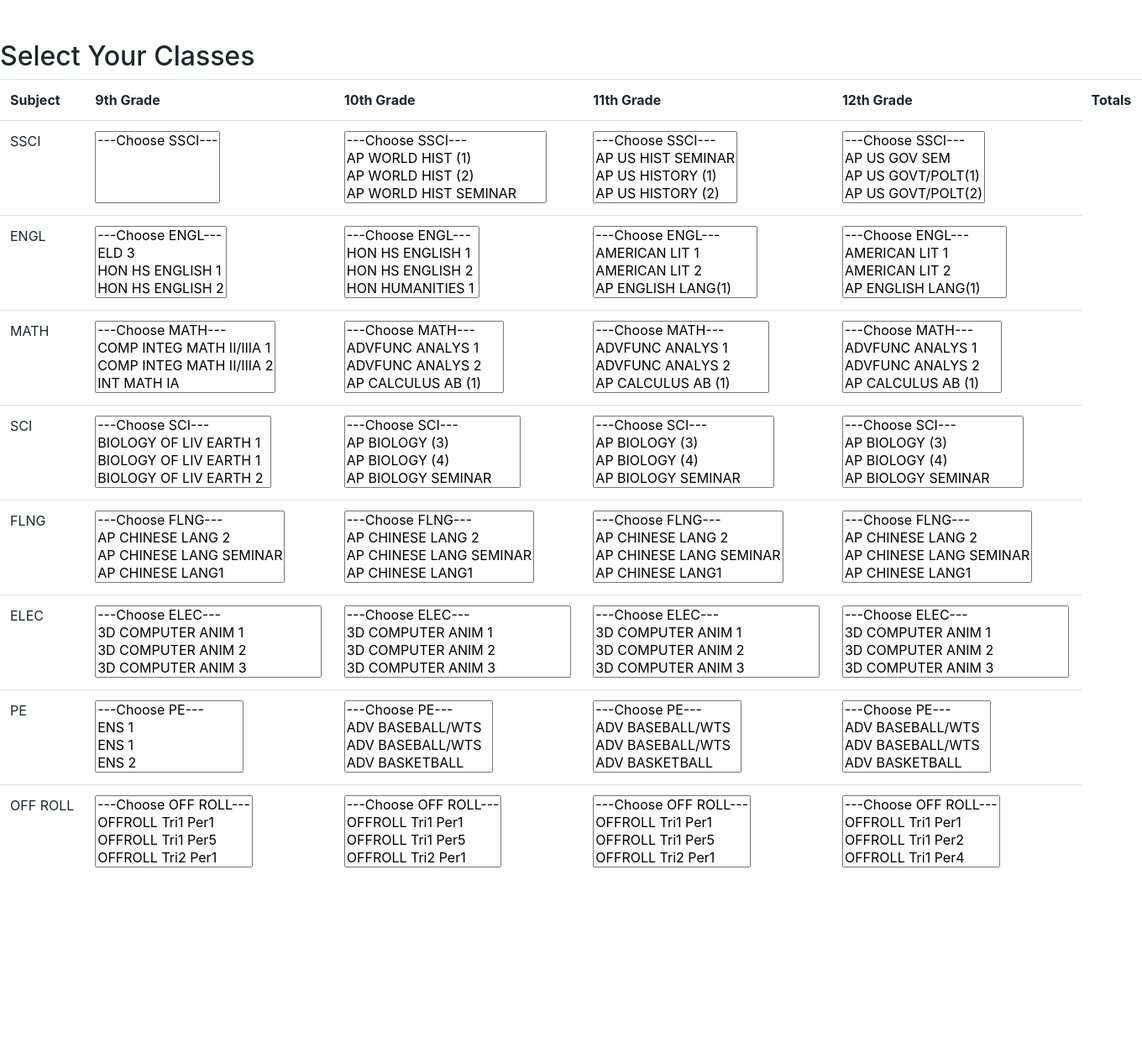
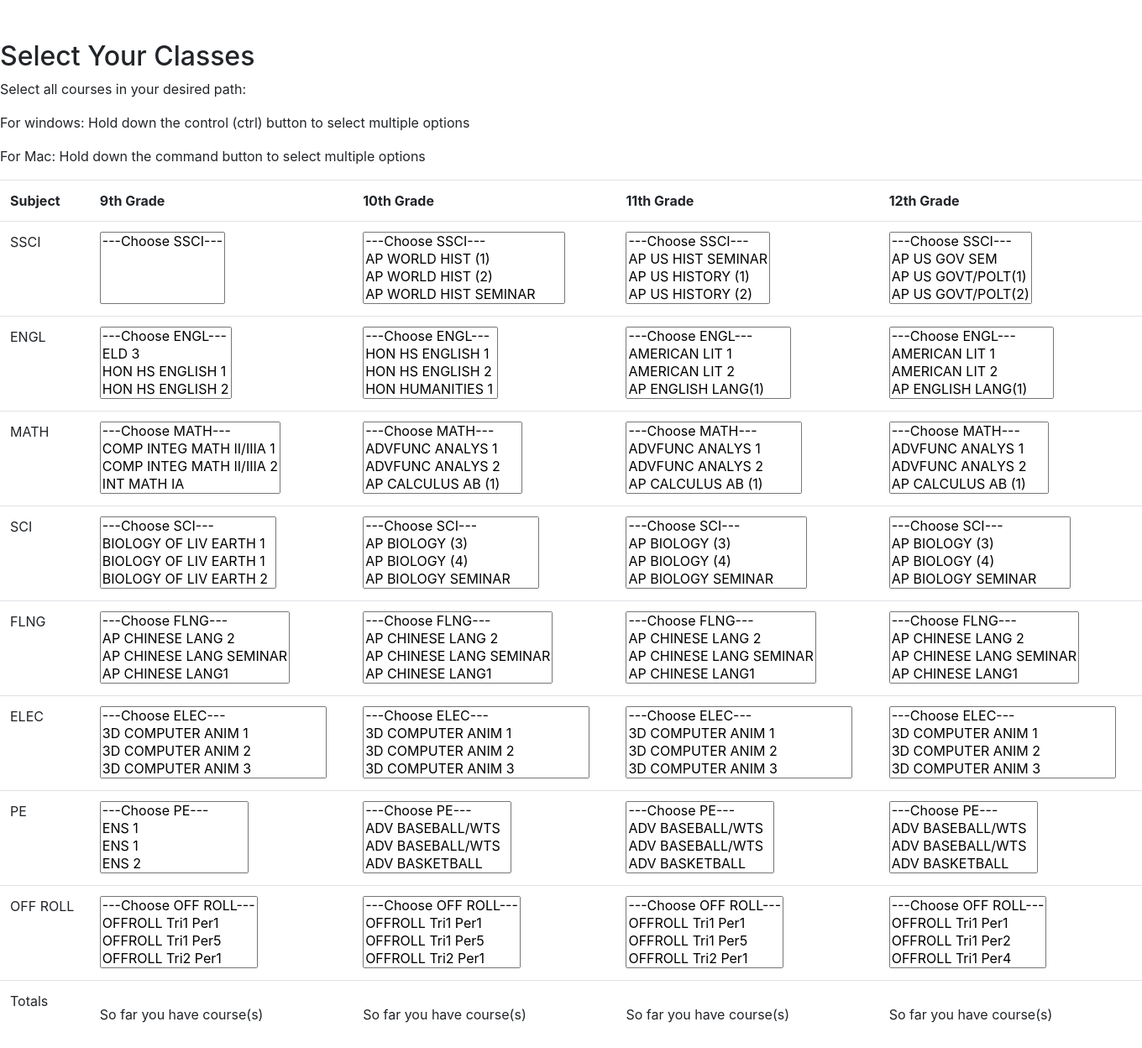
Before and after one commit to parkjessie/LAJ, a Flask app: page /crud/fouryearplanner in a window 1360 px wide. Shown: the part 121-1369 px from the top of the page at 84% size. Before the commit the page ends 1154 px from the top, so only its background shows below. Run offline with Flask 2, Linux system fonts and the light colour scheme; data comes from the database, SQL or seed files in the repository; some libraries are stand-ins or nearby versions.

Commit message:
made totals per year update

```diff
--- a/crudy/templates/cruddy/fouryearplanner.html
+++ b/crudy/templates/cruddy/fouryearplanner.html
@@ -19,6 +19,9 @@
         <div>
             <div>
                 <h2>Select Your Classes</h2>
+                <p>Select all courses in your desired path: </p>
+                <p>For windows: Hold down the control (ctrl) button to select multiple options</p>
+                <p>For Mac: Hold down the command button to select multiple options</p>
             </div>
         </div>
 
@@ -31,7 +34,7 @@
                         <th>10th Grade</th>
                         <th>11th Grade</th>
                         <th>12th Grade</th>
-                        <th>Totals</th>
+{#                        <th>Totals</th>#}
                     </tr>
 
 
@@ -44,17 +47,12 @@
                             </td>
                             {% for grade in subject_list %}
                                 {% set grade_index = loop.index - 1 %}
+                                {% set grade_index_str = grade_index | string() %}
+
+                                {% set course_param = grade_index_str + subjects_titles[index] %}
                                 <td>
                                     <form>
-                                    {% if grade_index == '0' %}
-                                        <select multiple onchange="freshman()">
-                                    {% elif grade_index == '1' %}
-                                        <select multiple onchange="sophomore()">
-                                    {% elif grade_index == '2' %}
-                                        <select multiple onchange="junior()">
-                                    {% else %}
-                                        <select multiple onchange="senior()">
-                                    {% endif %}
+                                        <select multiple onchange="totals('{{ course_param }}', {{ grade_index_str}})" id="{{ course_param }}">
                                             <option value="">---Choose {{ subjects_titles[index] }}---</option>
                                             {% for course in grade %}
                                                 <option value={{ course['course_id'] }}>{{ course['course_name'] }}</option>
@@ -62,30 +60,138 @@
                                         </select>
                                     </form>
                                 </td>
+{#                                {% if grade_index_str == '3' %}#}
+{#                                    {% set credits = subjects_titles[index] | string() %}#}
+{#                                    {% set course_param = course_param | string() %}#}
+{#                                    <td onclick="counting_totals('{{ course_param }}', '{{ credits }}')" id="{{ credits }}">hello</td>#}
+{#                                {% endif %}#}
                             {% endfor %}
                         </tr>
                     {% endfor %}
+                <tr>
+                    <td>Totals</td>
+                    <td><p id="fresh-total"></p>So far you have <span id="fresh-list"></span> course(s)</td>
+                    <td><p id="soph-total"></p>So far you have <span id="soph-list"></span> course(s)</td>
+                    <td><p id="junior-total"></p>So far you have <span id="junior-list"></span> course(s)</td>
+                    <td><p id="senior-total"></p>So far you have <span id="senior-list"></span> course(s)</td>
+                </tr>
                 </table>
             </div>
         </div>
     </div>
 
     <script>
-        function freshman() {
-            console.log("freshman function run")
+
+    let totalFreshCourses = 0
+    let totalSophCourses = 0
+    let totalJuniorCourses = 0
+    let totalSeniorCourses = 0
+
+    function totals(course_param, grade_index_str) {
+            var access= document.getElementById(course_param).selectedOptions
+            console.log(access)
+
+            var values = Array.from(access).map(({ value }) => value);
+            console.log(values);
+
+            grade = grade_index_str
+
+
+            // if you try to unclick something, it's not subtracted from the total number of courses
+            if (grade === 0) {
+                totalFreshCourses = totalFreshCourses + values.length
+                console.log("fresh total: " + totalFreshCourses)
+
+                if (totalFreshCourses < 15) {
+                    document.getElementById("fresh-total").innerHTML = "you do not have enough courses yet"
+                    document.getElementById("fresh-list").innerHTML = totalFreshCourses
+                }
+                else if (totalFreshCourses > 15) {
+                    document.getElementById("fresh-total").innerHTML = "you have too many courses"
+                    document.getElementById("fresh-list").innerHTML = totalFreshCourses
+                }
+                else {
+                    document.getElementById("fresh-total").innerHTML = "you have the right amount"
+                    document.getElementById("fresh-list").innerHTML = totalFreshCourses
+                }
+            }
+            else if (grade === 1) {
+                totalSophCourses = totalSophCourses + values.length
+                console.log("soph total: " + totalSophCourses)
+
+                if (totalSophCourses < 15) {
+                    document.getElementById("soph-total").innerHTML = "you do not have enough courses yet"
+                    document.getElementById("soph-list").innerHTML = totalSophCourses
+                }
+                else if (totalSophCourses > 15) {
+                    document.getElementById("soph-total").innerHTML = "you have too many courses"
+                    document.getElementById("soph-list").innerHTML = totalSophCourses
+
+                }
+                else {
+                    document.getElementById("soph-total").innerHTML = "you have the right amount"
+                    document.getElementById("soph-list").innerHTML = totalSophCourses
+                }
+            }
+            else if (grade === 2) {
+                totalJuniorCourses = totalJuniorCourses +values.length
+                console.log("junior total: " + totalJuniorCourses)
+
+                if (totalJuniorCourses < 15) {
+                    document.getElementById("junior-total").innerHTML = "you do not have enough courses yet"
+                    document.getElementById("junior-list").innerHTML = totalJuniorCourses
+                }
+                else if (totalJuniorCourses > 15) {
+                    document.getElementById("junior-total").innerHTML = "you have too many courses"
+                    document.getElementById("junior-list").innerHTML = totalJuniorCourses
+                }
+                else {
+                    document.getElementById("junior-total").innerHTML = "you have the right amount"
+                    document.getElementById("junior-list").innerHTML = totalJuniorCourses
+                }
+            }
+            else {
+                totalSeniorCourses = totalSeniorCourses + values.length
+                console.log("senior total: " + totalSeniorCourses)
+
+                if (totalSeniorCourses < 15) {
+                    document.getElementById("senior-total").innerHTML = "you do not have enough courses yet"
+                    document.getElementById("senior-list").innerHTML = totalSeniorCourses
+                }
+                else if (totalSeniorCourses > 15) {
+                    document.getElementById("senior-total").innerHTML = "you have too many courses"
+                    document.getElementById("senior-list").innerHTML = totalSeniorCourses
+                }
+                else {
+                    document.getElementById("senior-total").innerHTML = "you have the right amount"
+                    document.getElementById("senior-list").innerHTML = totalSeniorCourses
+                }
+
+            }
+            console.log("Grade is: " + grade)
         }
+        {##}
+        {#let totalSSCI = 0#}
+        {##}
+        {#function counting_totals(course_param, credits) {#}
+        {#    // which td to change/where totals will be#}
+        {#    var subject_total = document.getElementById(credits)#}
+        {#    console.log(subject_total)#}
+        {##}
+        {#    var access = document.getElementById(course_param).selectedOptions#}
+        {#    console.log(access)#}
+        {#    var values = Array.from(access).map(({value}) => value);#}
+        {#    console.log(values);#}
+        {##}
+        {#    var subject = course_param.substring(1)#}
+        {#    console.log(subject)#}
+        {#  }#}
+        {##}
 
-        function sophomore() {
-            console.log("sophomore run")
-        }
+    // totals don't update correctly
 
-        function junior() {
-            console.log("junior")
-        }
 
-        function senior() {
-            console.log("senior/else run")
-        }
+
 
     </script>
 
```
